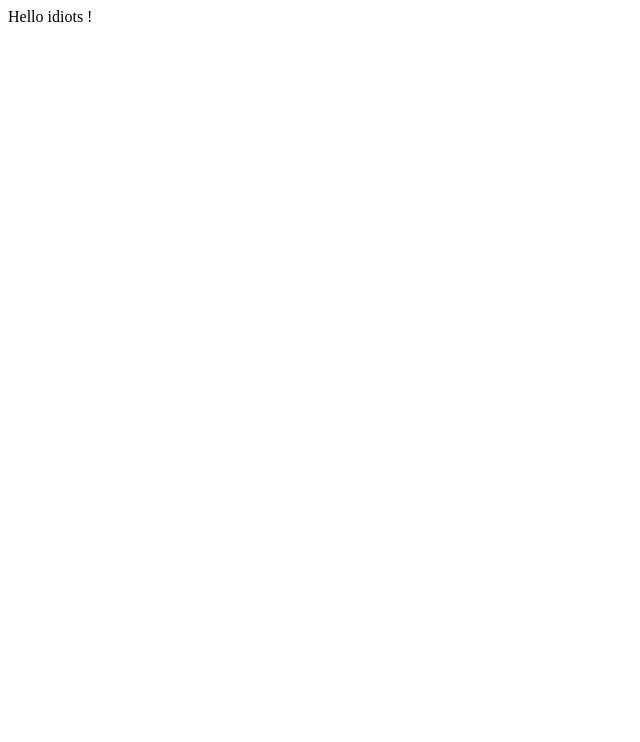
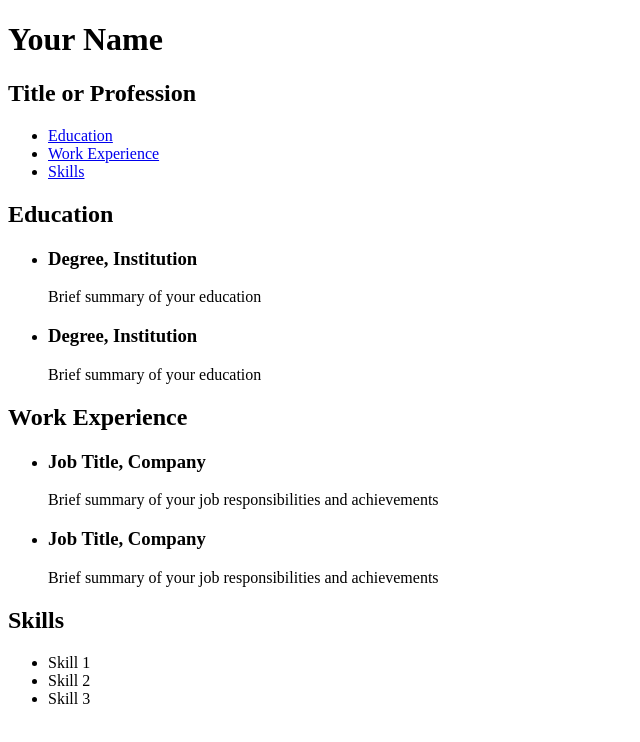
Before and after one commit to SiddheshHarad/SiddheshHarad.github.io, a plain HTML site: page index.html in a window 1280 px wide. Shown: the whole page, without its empty margins (0-640 px from the left). Drawn offline with Linux system fonts and the light colour scheme.

Commit message:
index.html
resume site

```diff
--- a/index.html
+++ b/index.html
@@ -1 +1,55 @@
-Hello idiots !
+<!doctype html>
+<html>
+  <head>
+    <title>Resume - Your Name</title>
+  </head>
+  <body>
+    <header>
+      <h1>Your Name</h1>
+      <h2>Title or Profession</h2>
+    </header>
+    <nav>
+      <ul>
+        <li><a href="#education">Education</a></li>
+        <li><a href="#work-experience">Work Experience</a></li>
+        <li><a href="#skills">Skills</a></li>
+      </ul>
+    </nav>
+    <main>
+      <section id="education">
+        <h2>Education</h2>
+        <ul>
+          <li>
+            <h3>Degree, Institution</h3>
+            <p>Brief summary of your education</p>
+          </li>
+          <li>
+            <h3>Degree, Institution</h3>
+            <p>Brief summary of your education</p>
+          </li>
+        </ul>
+      </section>
+      <section id="work-experience">
+        <h2>Work Experience</h2>
+        <ul>
+          <li>
+            <h3>Job Title, Company</h3>
+            <p>Brief summary of your job responsibilities and achievements</p>
+          </li>
+          <li>
+            <h3>Job Title, Company</h3>
+            <p>Brief summary of your job responsibilities and achievements</p>
+          </li>
+        </ul>
+      </section>
+      <section id="skills">
+        <h2>Skills</h2>
+        <ul>
+          <li>Skill 1</li>
+          <li>Skill 2</li>
+          <li>Skill 3</li>
+        </ul>
+      </section>
+    </main>
+  </body>
+</html>
```
